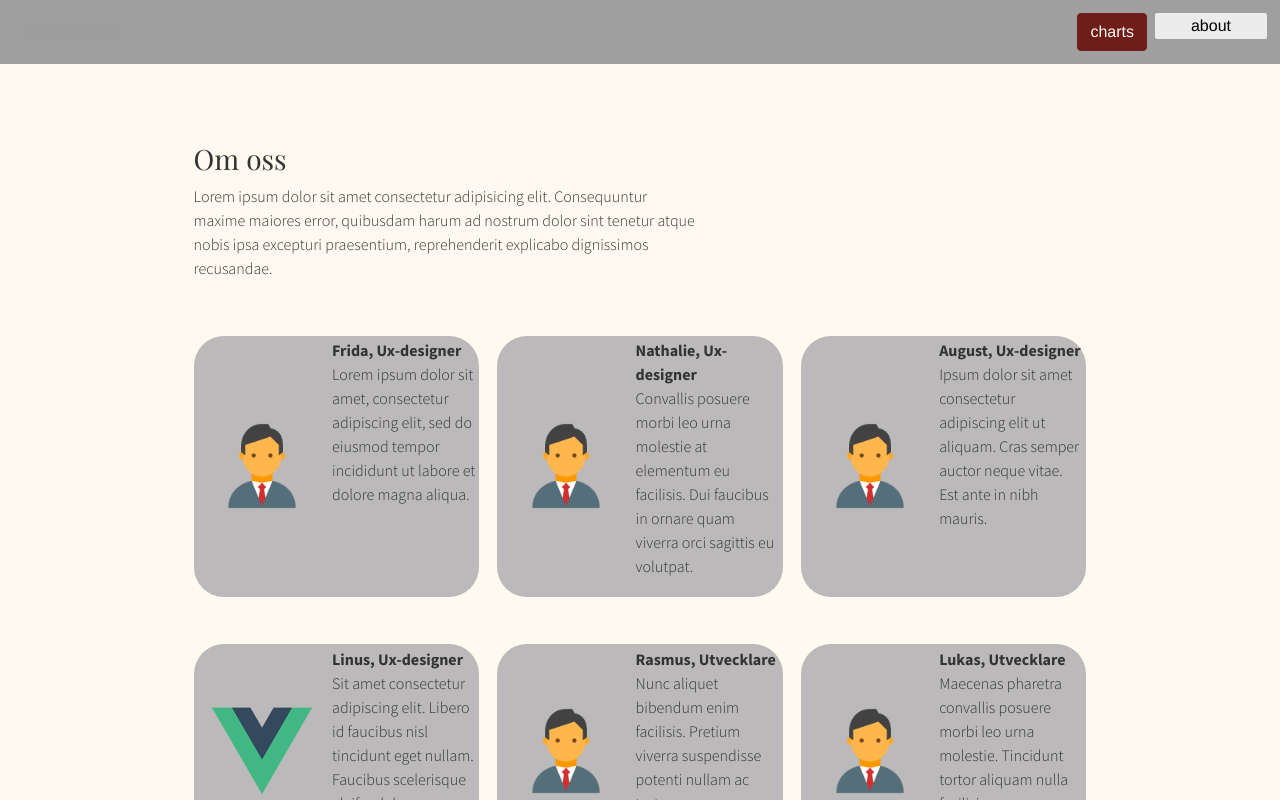
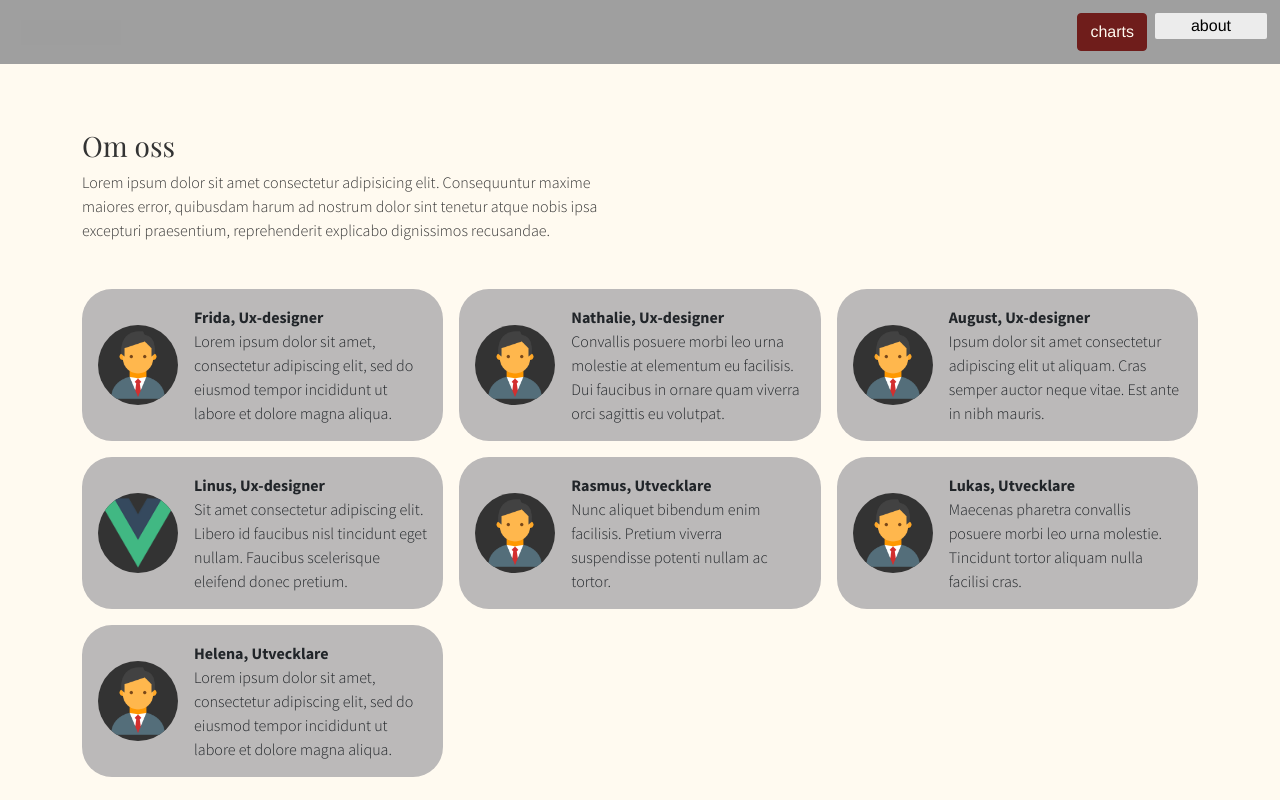
Before and after one commit to Rasber23/operation-ux, a Vue app: page /#/charts/bookofdeath in a window 1280 px wide. Both pictures are taken after a click on the button "about". Shown: the top 800 px of the page. Built offline with nearby package versions, Linux system fonts and the light colour scheme; grey boxes are pictures that could not be loaded.

Commit message:
<feat> css w bootstrap about-cards, About.vue

```diff
--- a/src/App.vue
+++ b/src/App.vue
@@ -16,7 +16,7 @@ export default {
 
 <style>
 body {
-  background-color: var(white);
+  background-color: #fffaf0;
 }
 
 html {
--- a/src/components/AboutCard.vue
+++ b/src/components/AboutCard.vue
@@ -1,13 +1,19 @@
 <template>
-  <div class="cardContainer centered">
-    <div class="image">
-      <slot name="photo"></slot>
-    </div>
-    <div class="text">
-      <p>
-        <strong><slot name="name"></slot></strong><br />
-        <slot name="text"></slot>
-      </p>
+  <div class="col">
+    <div class="card border-0 bg-color text-start text-dark" style="max-width: 540px">
+      <div class="row g-0 align-items-center">
+        <div class="d-flex justify-content-center image">
+          <slot name="photo"></slot>
+        </div>
+        <div class="col">
+          <div class="card-body">
+            <p class="card-text">
+              <strong><slot name="name"></slot></strong><br />
+              <slot name="text"></slot>
+            </p>
+          </div>
+        </div>
+      </div>
     </div>
   </div>
 </template>
@@ -19,32 +25,14 @@ export default {
 </script>
 
 <style scoped>
-img {
-  border-radius: 50%;
+.bg-color {
+  background-color: #bbb9b9;
+  border-radius: 30px;
 }
 
 .image {
-  display: flex;
-  align-self: center;
   margin-left: 1em;
-  height: 100px;
-  width: 100px;
-}
-
-.cardContainer {
-  background-color: #bbb9b9;
-  border-radius: 30px;
-  padding: 1%;
-}
-
-.text {
-  margin-left: 7%;
-  text-align: left;
-}
-
-.centered {
-  display: flex;
-  justify-content: center;
-  align-content: center;
+  height: 80px;
+  width: 80px;
 }
 </style>
--- a/src/views/About.vue
+++ b/src/views/About.vue
@@ -1,17 +1,24 @@
 <template>
   <div class="container">
+    <div class="row">
+      <div class="col col-lg-10">
         <div class="aboutText">
           <h1>Om oss</h1>
           <p>
-        Lorem ipsum dolor sit amet consectetur adipisicing elit. Consequuntur maxime maiores error, quibusdam harum ad
-        nostrum dolor sint tenetur atque nobis ipsa excepturi praesentium, reprehenderit explicabo dignissimos
+            Lorem ipsum dolor sit amet consectetur adipisicing elit. Consequuntur maxime maiores error, quibusdam harum
+            ad nostrum dolor sint tenetur atque nobis ipsa excepturi praesentium, reprehenderit explicabo dignissimos
             recusandae.
           </p>
         </div>
-    <div class="grid">
+      </div>
+    </div>
+    <div class="row">
+      <div class="col">
+        <div class="row g-3 row-cols-lg-3 row-cols-1">
+          <!-- about card -->
           <about-card v-for="person in people" :key="person.name">
             <template v-slot:photo>
-          <img :src="person.image" />
+              <img class="rounded-circle justify-content-center image" :src="person.image" />
             </template>
             <template v-slot:name>
               {{ person.name + ", " + person.role }}
@@ -20,6 +27,9 @@
               {{ person.text }}
             </template>
           </about-card>
+          <!-- about card -->
+        </div>
+      </div>
     </div>
     <div class="footer"></div>
   </div>
@@ -50,7 +60,12 @@ export default {
 .container {
   font-family: "Source Sans Pro", sans-serif;
   font-size: 16px;
-  height: 1000px;
+  color: #333333;
+}
+
+/* just for clarity that the image is round - will be removed */
+.image {
+  background-color: #333333;
 }
 
 h1 {
@@ -59,20 +74,9 @@ h1 {
 }
 
 .aboutText {
-  margin-left: 10%;
-  margin-right: 10%;
   margin-top: 7%;
-  width: 45%;
-}
-
-.grid {
-  display: grid;
-  gap: 2%;
-  row-gap: 7%;
-  grid-template-columns: repeat(3, 1fr);
-  margin-left: 10%;
-  margin-right: 10%;
-  margin-top: 5%;
+  margin-bottom: 5%;
+  width: 60%;
 }
 
 /*---------------------------------- för mobileview ----------------------------------*/
@@ -82,17 +86,10 @@ h1 {
   }
 
   .aboutText {
-    margin-left: 8%;
-    margin-right: 8%;
-    margin-top: 5%;
-    width: 84%;
-  }
-
-  .grid {
-    row-gap: 1.5%;
-    grid-template-columns: 1fr;
-    /* top | right | bottom | left */
-    margin: 4% 4% 0 4%;
+    margin-top: 7%;
+    margin-bottom: 5%;
+    margin-left: 3%;
+    width: 85%;
   }
 
   .footer {
```
Lines whose indentation alone changed are shown as unchanged.
